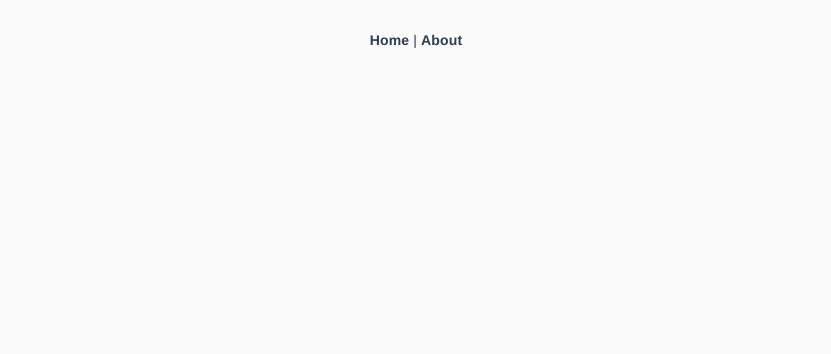
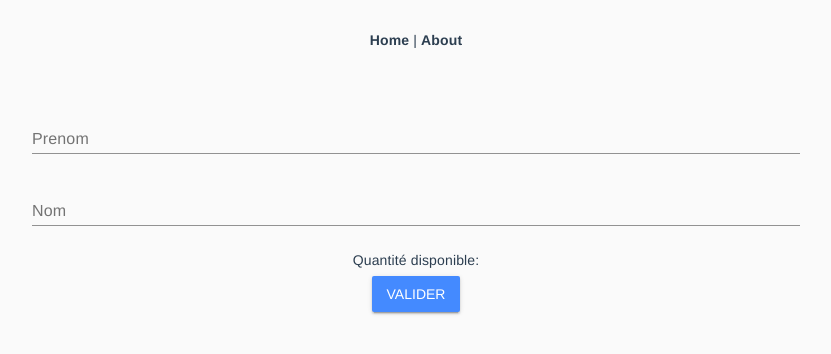
Before and after one commit to zebraska/micro-book, a Vue app in the folder front/: page /#/emprunt/1 in a window 1280 px wide. Shown: the top 354 px of the page, without its empty margins (224-1055 px from the left). Built offline with nearby package versions, Linux system fonts and the light colour scheme.

Commit message:
Borrow view

```diff
--- a/front/src/App.vue
+++ b/front/src/App.vue
@@ -28,4 +28,23 @@
 #nav a.router-link-exact-active {
   color: #42b983;
 }
+
+h3 {
+  margin: 40px 0 0;
+}
+ul {
+  list-style-type: none;
+  padding: 0;
+}
+/* li {
+  display: inline-block;
+  margin: 0 10px;
+} */
+a {
+  color: #42b983;
+}
+
+[md-card] {
+  margin: 2% 20% 50% 20%;
+}
 </style>
--- a/front/src/components/LivreList.vue
+++ b/front/src/components/LivreList.vue
@@ -18,6 +18,7 @@
         <md-table-cell md-label="AUTEUR" md-sort-by="auteur">{{item.auteur}}</md-table-cell>
         <md-table-cell md-label="RESUME" md-sort-by="resume">{{item.resume}}</md-table-cell>
         <md-table-cell md-label="QUANTITE" md-sort-by="quantite">{{item.quantite}}</md-table-cell>
+        <md-table-cell><img src="@/assets/borrow_book.png" @click.stop="borrow(item)"></md-table-cell>
       </md-table-row>
     </md-table>
     {{selected}}
@@ -43,6 +44,12 @@ export default Vue.extend({
     },
     newBook() {
       this.$router.push({ name: "livre" });
+    },
+    borrow(livre: Livre){
+      this.$router.push({
+        name: "borrowBook",
+        params: { livre, id: livre.id }
+      });
     }
   },
   props: ["livres"]
--- a/front/src/router.ts
+++ b/front/src/router.ts
@@ -2,6 +2,7 @@ import Vue from 'vue';
 import Router from 'vue-router';
 import Home from './views/Home.vue';
 import LivreDetail from './views/LivreDetail.vue';
+import EmpruntLivre from './views/EmpruntLivre.vue';
 
 Vue.use(Router);
 
@@ -14,5 +15,6 @@ export default new Router({
     },
     {path: '/livre', name: 'livre', component: LivreDetail},
     {path: '/livre/:id', name: 'livreWithID', component: LivreDetail, props: true},
+    {path: '/emprunt/:id', name: 'borrowBook', component: EmpruntLivre, props: true}
   ],
 });
--- /dev/null
+++ b/front/src/views/EmpruntLivre.vue
@@ -0,0 +1,46 @@
+<template>
+<div>
+  <h2> {{ livre.titre }} </h2>
+  <div md-card>
+    <md-field>
+      <label>Prenom</label>
+      <md-input></md-input>
+    </md-field>
+
+    <md-field>
+      <label>Nom</label>
+      <md-input></md-input>
+    </md-field>
+
+    <div>
+      <label>Quantité disponible: </label>
+      {{ livre.quantite }}
+    </div>
+
+    <md-button class="md-raised md-primary">Valider</md-button>
+  </div>
+</div>
+</template>
+
+<script lang="ts">
+import { Component, Prop, Vue } from "vue-property-decorator";
+import { Livre } from "../model/livre.model";
+
+export default Vue.extend({
+  created() {
+    if (!this.livre) {
+      this.livre = {};
+    }
+  },
+  data() {
+    return {};
+  },
+  methods: {
+    select(livre: Livre) {
+      this.selected = livre;
+    },
+    newBook() {}
+  },
+  props: ["livre"]
+});
+</script>
--- a/front/src/views/LivreDetail.vue
+++ b/front/src/views/LivreDetail.vue
@@ -46,25 +46,3 @@ export default Vue.extend({
   props: ["livre"]
 });
 </script>
-
-<!-- Add "scoped" attribute to limit CSS to this component only -->
-<style scoped>
-h3 {
-  margin: 40px 0 0;
-}
-ul {
-  list-style-type: none;
-  padding: 0;
-}
-/* li {
-  display: inline-block;
-  margin: 0 10px;
-} */
-a {
-  color: #42b983;
-}
-
-[md-card] {
-  margin: 2% 20% 50% 10%;
-}
-</style>
```
Also changed, not shown: front/src/assets/borrow_book.png (added), 1 other file (tests, documents, lock files or other folders).
